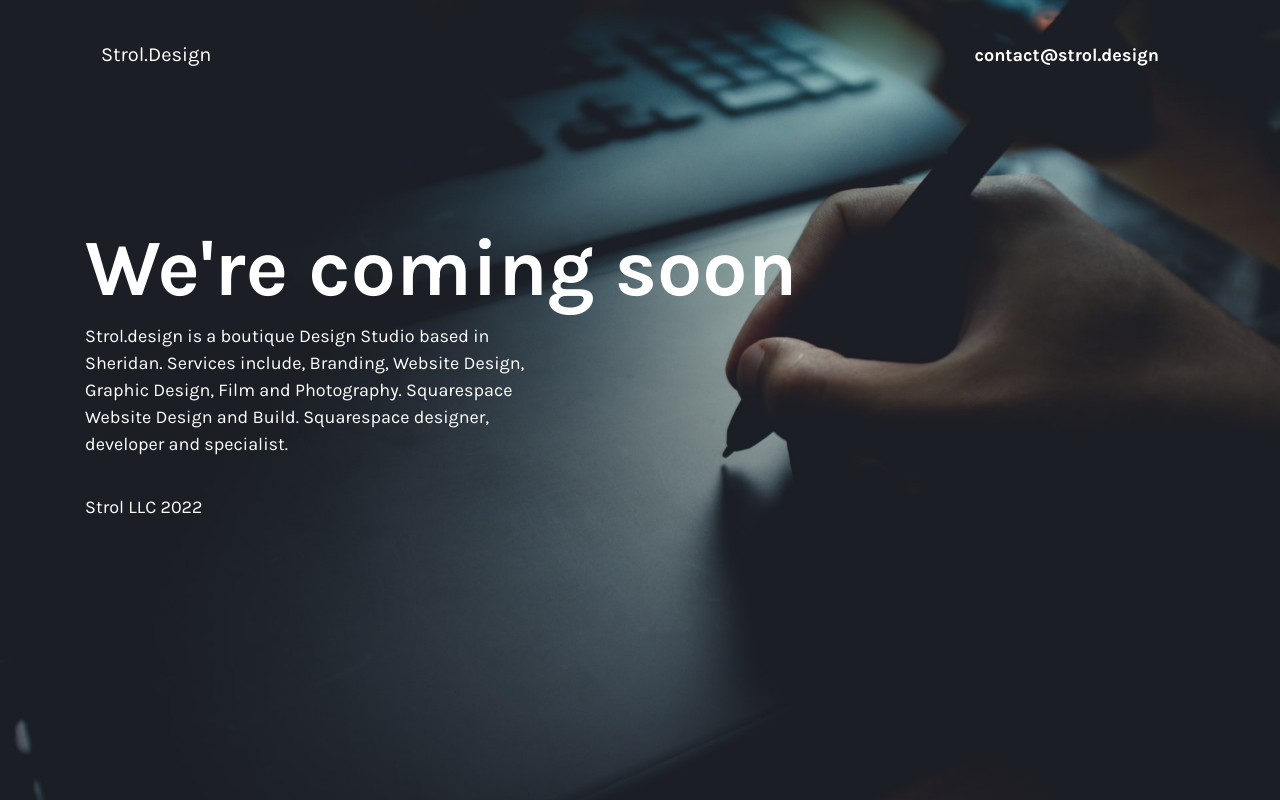
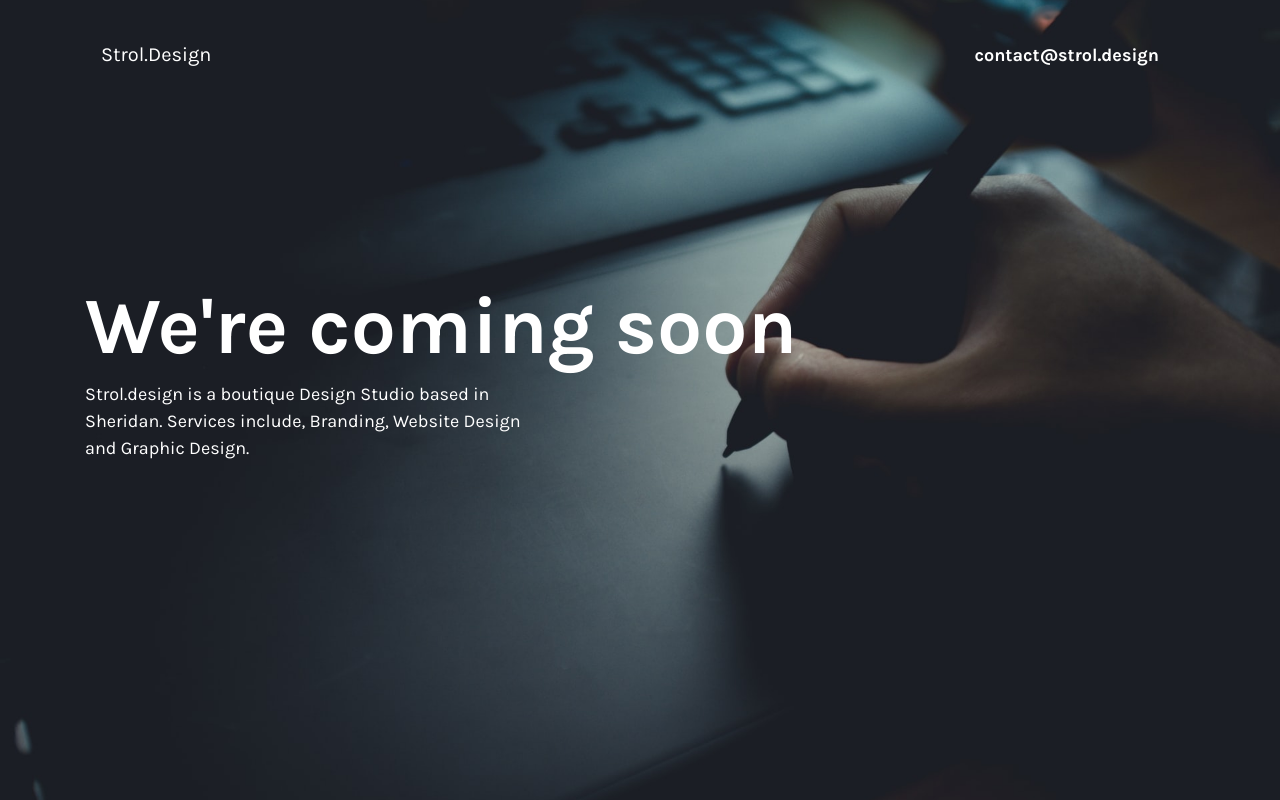
Before and after one commit to karthikcpattar/strol, a website: page index.html in a window 1280 px wide. Drawn offline with nearby package versions, Linux system fonts and the light colour scheme.

Commit message:
Update index.html

```diff
--- a/index.html
+++ b/index.html
@@ -27,8 +27,7 @@
     <main class="my-auto">
         <div class="container">
             <h1 class="page-title">We're coming soon</h1>
-            <p class="page-description">Strol.design is a boutique Design Studio based in Sheridan. Services include, Branding, Website Design, Graphic Design, Film and Photography. Squarespace Website Design and Build. Squarespace designer, developer and specialist. <br><span style="padding-top:2em;display: block;"> Strol LLC 2022 </span>
-            </p>
+            <p class="page-description">Strol.design is a boutique Design Studio based in Sheridan. Services include, Branding, Website Design and Graphic Design. </p>
         </div>
     </main>
 </body>
```
